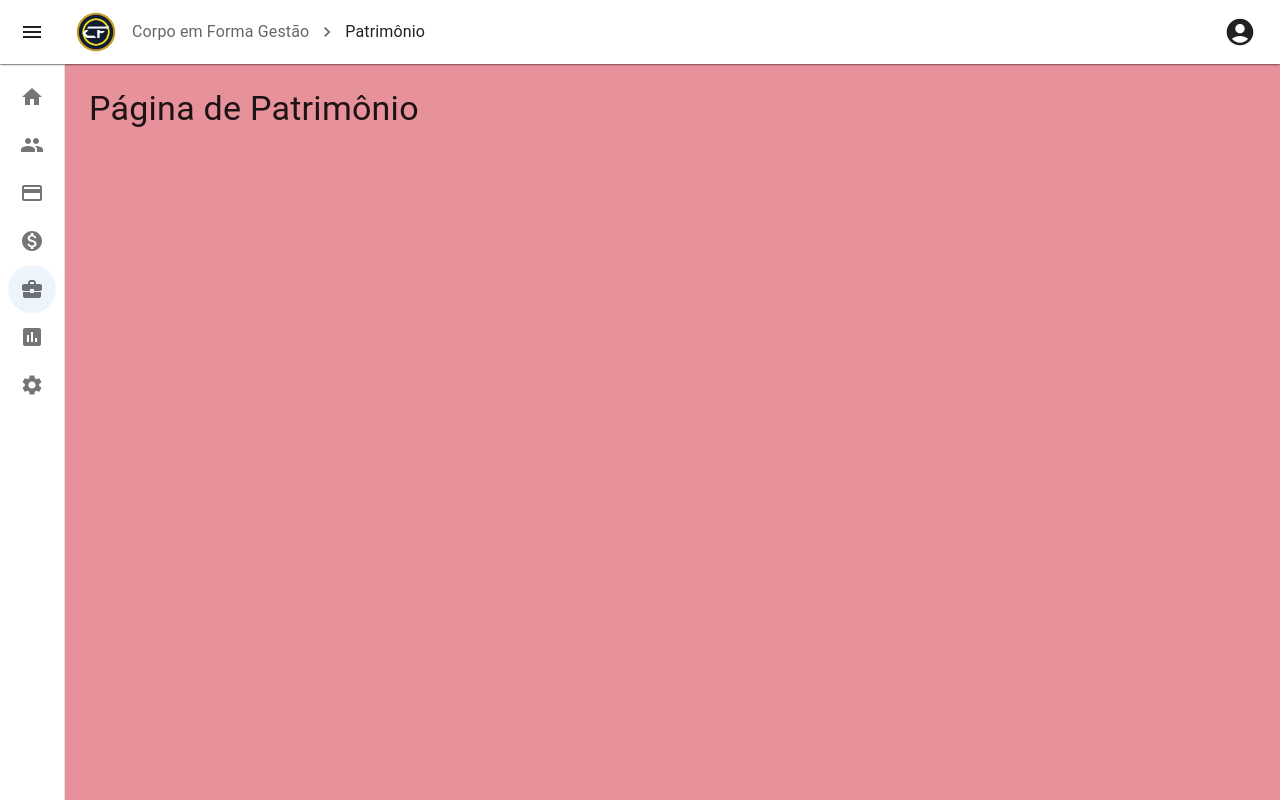
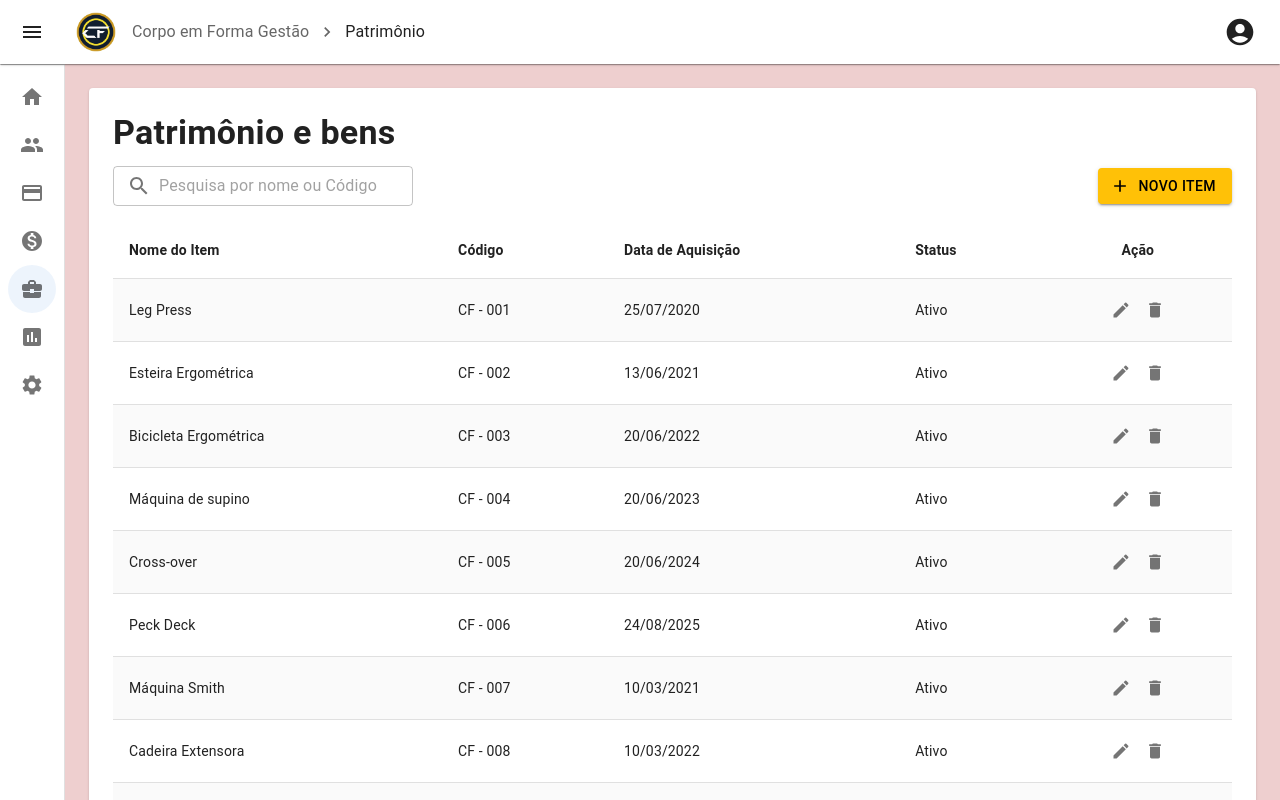
Before and after one commit to PabloVini28/projeto-integrado-1, a React (Vite) app: page /#/patrimonio in a window 1280 px wide. Shown: the top 800 px of the page. Built offline with nearby package versions, Linux system fonts and the light colour scheme.

Commit message:
Versão inicial Tela de Patrimônio

```diff
--- a/src/authentication/ForgotPassword.jsx
+++ b/src/authentication/ForgotPassword.jsx
@@ -10,7 +10,7 @@ import {
   CircularProgress, // Adicionado para indicar carregamento
   Alert,             // Adicionado para exibir mensagens de status
 } from '@mui/material';
-import logoImage from '../assets/logo/iconblue.png';
+import logoImage from '../assets/logo/icon.png';
 
 // Componente Logo (copiado do LoginPage para manter a consistência)
 const Logo = () => (
--- a/src/layouts/MainLayout.jsx
+++ b/src/layouts/MainLayout.jsx
@@ -242,7 +242,7 @@ export default function MainLayout() {
 
             <Box
                 component="main"
-                sx={{ flexGrow: 1, p: 3, backgroundColor: '#e7919bff' }}
+                sx={{ flexGrow: 1, p: 3, backgroundColor: '#eecfcfff' }}
             >
                 <DrawerHeader />
                 <Outlet />
--- a/src/pages/Patrimonio/PatrimonioPage.jsx
+++ b/src/pages/Patrimonio/PatrimonioPage.jsx
@@ -1,10 +1,183 @@
-import React from 'react';
-import { Typography } from '@mui/material';
+import React, { useState } from 'react';
+import {
+    Box,
+    Typography,
+    TextField,
+    InputAdornment,
+    Button,
+    Paper,
+    Table,
+    TableBody,
+    TableCell,
+    TableContainer,
+    TableHead,
+    TableRow,
+    TablePagination,
+    IconButton
+} from '@mui/material';
+import SearchIcon from '@mui/icons-material/Search';
+import AddIcon from '@mui/icons-material/Add';
+import EditIcon from '@mui/icons-material/Edit';
+import DeleteIcon from '@mui/icons-material/Delete';
 
-export default function AlunosPage() {
+
+// Dados estaticos temporários enquanto não tem conexão com o BD
+const createData = (id, nome, codigo, dataAquisicao, status) => {
+  return { id, nome, codigo, dataAquisicao, status };
+};
+
+const rows = [
+  createData(1, 'Leg Press', 'CF - 001', '25/07/2020', 'Ativo'),
+  createData(2, 'Esteira Ergométrica', 'CF - 002', '13/06/2021', 'Ativo'),
+  createData(3, 'Bicicleta Ergométrica', 'CF - 003', '20/06/2022', 'Ativo'),
+  createData(4, 'Máquina de supino', 'CF - 004', '20/06/2023', 'Ativo'),
+  createData(5, 'Cross-over', 'CF - 005', '20/06/2024', 'Ativo'),
+  createData(6, 'Peck Deck', 'CF - 006', '24/08/2025', 'Ativo'),
+  createData(7, 'Máquina Smith', 'CF - 007', '10/03/2021', 'Ativo'),
+  createData(8, 'Cadeira Extensora', 'CF - 008', '10/03/2022', 'Ativo'),
+  createData(9, 'Máquina de Remo', 'CF - 009', '18/03/2023', 'Ativo'),
+  createData(10, 'Computador', 'CF - 010', '25/05/2024', 'Ativo'),
+  createData(11, 'Bebedouro', 'CF - 011', '10/01/2025', 'Manutenção'),
+  createData(12, 'Anilhas', 'CF - 012', '15/02/2021', 'Ativo'),
+  createData(13, 'Halteres', 'CF - 013', '15/02/2022', 'Ativo'),
+];
+
+const columns = [
+    { id: 'nome', label: 'Nome do Item' },
+    { id: 'codigo', label: 'Código' },
+    { id: 'dataAquisicao', label: 'Data de Aquisição' },
+    { id: 'status', label: 'Status' },
+    { id: 'actions', label: 'Ação', align: 'center' }
+];
+
+export default function PatrimonioPage() {
+    const [page, setPage] = useState(0);
+    const [rowsPerPage, setRowsPerPage] = useState(10);
+
+    const handleChangePage = (event, newPage) => {
+        setPage(newPage);
+    };
+
+    const handleChangeRowsPerPage = (event) => {
+        setRowsPerPage(+event.target.value);
+        setPage(0);
+    };
+
+    const handleEdit = (id) => {
+        console.log(`Editar item com ID: ${id}`);
+    };
+
+    const handleDelete = (id) => {
+        console.log(`Excluir item com ID: ${id}`);
+    };
+
     return (
-        <Typography variant="h4">
-            Página de Patrimônio
-        </Typography>
+        <Paper sx={{
+            width: '100%',
+            p: 3,
+            display: 'flex',
+            flexDirection: 'column',
+            height: '100%'
+        }}>
+            <Typography variant="h4" component="h1" gutterBottom sx={{ fontWeight: 'bold' }}>
+                Patrimônio e bens
+            </Typography>
+
+            <Box sx={{ display: 'flex', justifyContent: 'space-between', alignItems: 'center', mb: 2 }}>
+                <TextField
+                    size="small"
+                    placeholder="Pesquisa por nome ou Código"
+                    InputProps={{
+                        startAdornment: (
+                            <InputAdornment position="start">
+                                <SearchIcon />
+                            </InputAdornment>
+                        ),
+                    }}
+                    sx={{ width: '300px' }}
+                />
+                <Button
+                    variant="contained"
+                    startIcon={<AddIcon />}
+                    sx={{
+                        backgroundColor: '#ffc107',
+                        color: 'black',
+                        '&:hover': {
+                            backgroundColor: '#ffb300'
+                        }
+                    }}
+                >
+                    Novo Item
+                </Button>
+            </Box>
+
+            <TableContainer sx={{ flexGrow: 1, overflow: 'auto' }}>
+                <Table stickyHeader aria-label="sticky table">
+                    <TableHead>
+                        <TableRow>
+                            {columns.map((column) => (
+                                <TableCell
+                                    key={column.id}
+                                    align={column.align || 'left'}
+                                    sx={{ fontWeight: 'bold' }}
+                                >
+                                    {column.label}
+                                </TableCell>
+                            ))}
+                        </TableRow>
+                    </TableHead>
+                    <TableBody>
+                        {rows
+                            .slice(page * rowsPerPage, page * rowsPerPage + rowsPerPage)
+                            .map((row) => (
+                                <TableRow
+                                    hover
+                                    role="checkbox"
+                                    tabIndex={-1}
+                                    key={row.id}
+                                    sx={{ '&:nth-of-type(odd)': { backgroundColor: '#fafafa' } }}
+                                >
+                                    {columns.map((column) => {
+                                        const value = row[column.id];
+                                        return (
+                                            <TableCell key={column.id}>
+                                                {column.id === 'actions' ? (
+                                                    <Box sx={{ display: 'flex', gap: 0.5, justifyContent: 'center' }}>
+                                                        <IconButton
+                                                            size="small"
+                                                            onClick={() => handleEdit(row.id)}
+                                                        >
+                                                            <EditIcon fontSize="small" />
+                                                        </IconButton>
+                                                        <IconButton
+                                                            size="small"
+                                                            onClick={() => handleDelete(row.id)}
+                                                        >
+                                                            <DeleteIcon fontSize="small" />
+                                                        </IconButton>
+                                                    </Box>
+                                                ) : (
+                                                    value
+                                                )}
+                                            </TableCell>
+                                        );
+                                    })}
+                                </TableRow>
+                            ))}
+                    </TableBody>
+                </Table>
+            </TableContainer>
+
+            <TablePagination
+                rowsPerPageOptions={[10, 25, 100]}
+                component="div"
+                count={rows.length}
+                rowsPerPage={rowsPerPage}
+                page={page}
+                onPageChange={handleChangePage}
+                onRowsPerPageChange={handleChangeRowsPerPage}
+                labelRowsPerPage="Itens por página:"
+            />
+        </Paper>
     );
 }
```
